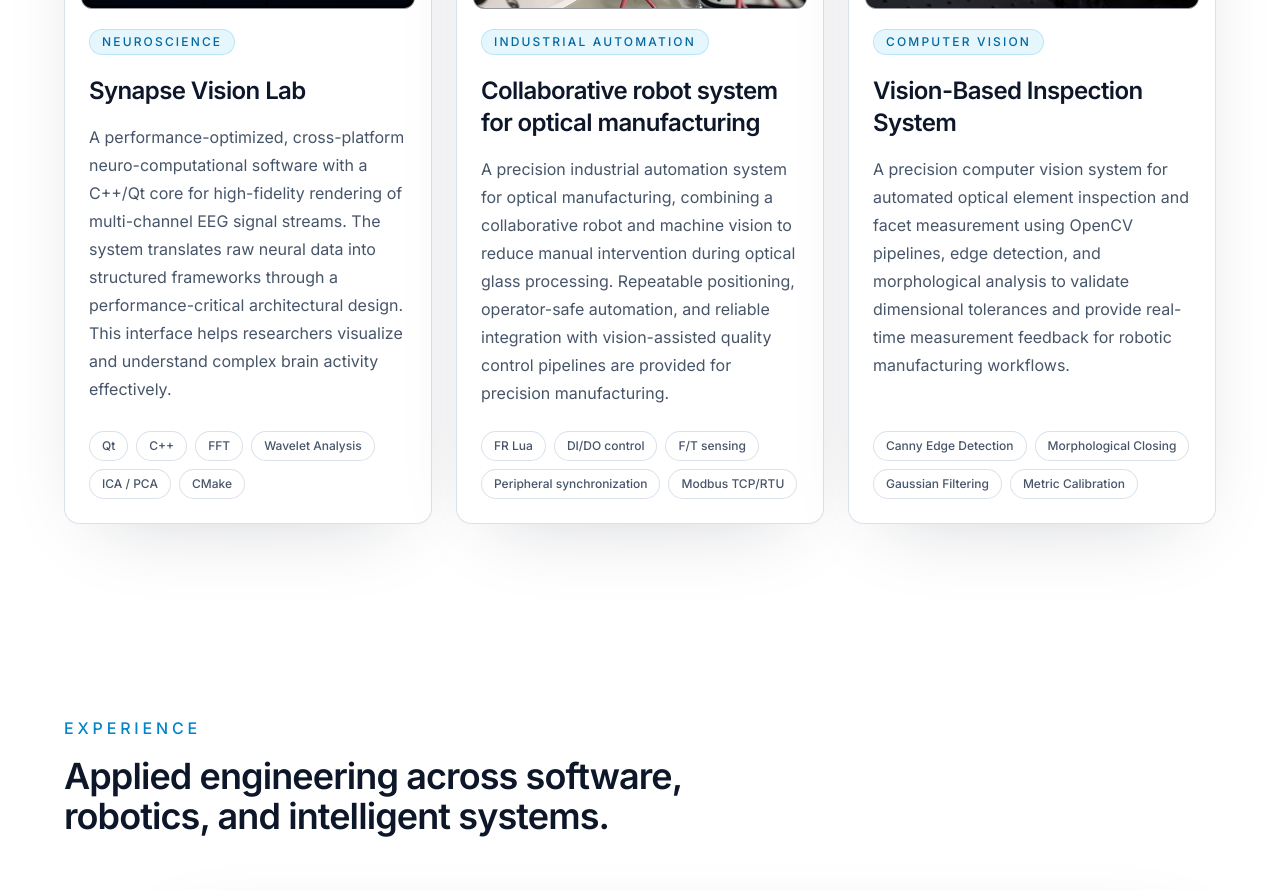
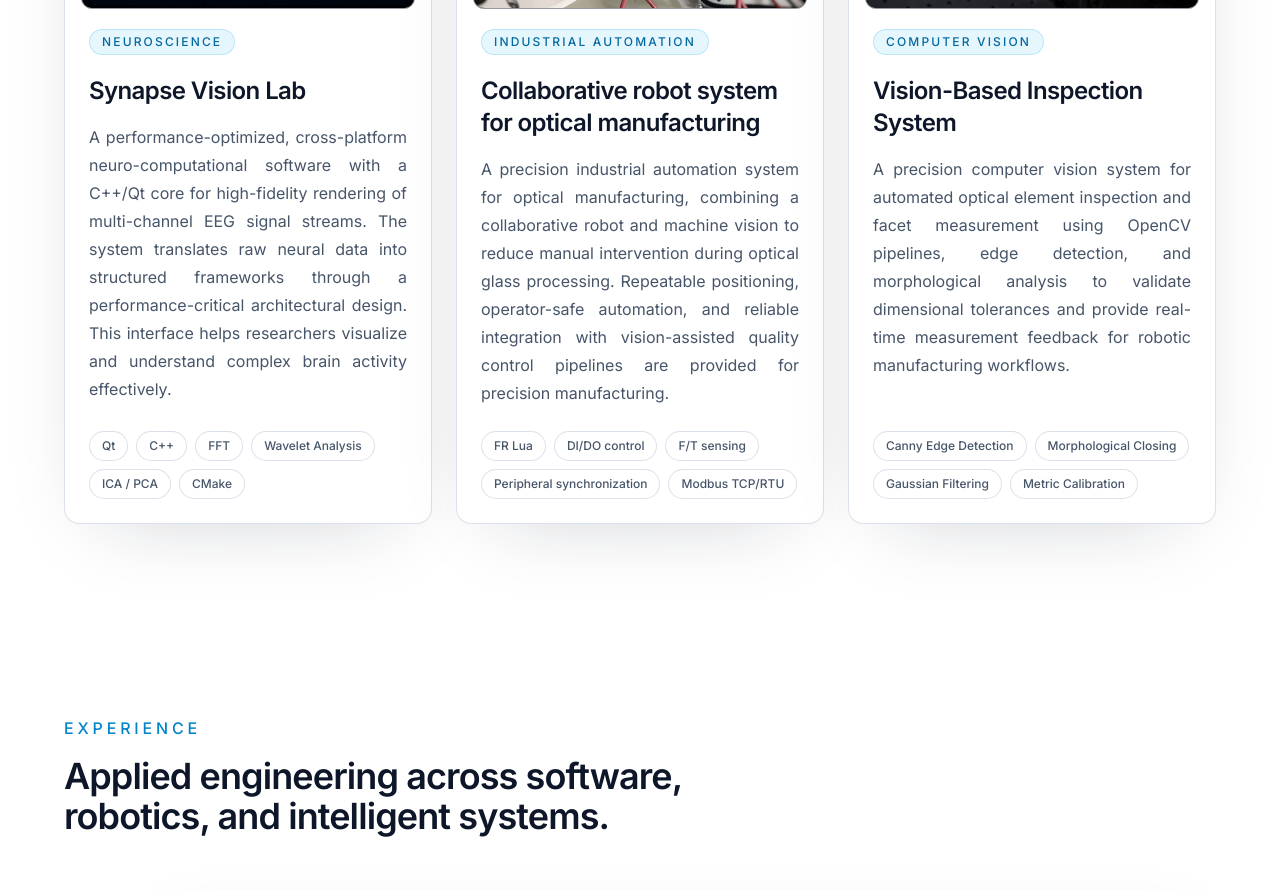
Before and after one commit to Sava-Statkov/Portfolio-Website, a Next.js app: page / in a window 1280 px wide. Shown: the part 2180-3070 px from the top of the page. Built offline with nearby package versions, Linux system fonts and the light colour scheme.

Commit message:
Justified Text accross sections

```diff
--- a/sections/projects-section.tsx
+++ b/sections/projects-section.tsx
@@ -50,7 +50,7 @@ export function ProjectsSection() {
                 </div>
 
                 <h3 className="mt-5 text-2xl font-semibold tracking-tight text-foreground">{project.title}</h3>
-                <p className="mt-4 flex-1 text-base leading-7 text-slate-600 dark:text-slate-300">
+                <p className="mt-4 flex-1 text-justify text-base leading-7 text-slate-600 dark:text-slate-300">
                   {project.description}
                 </p>
 
```
